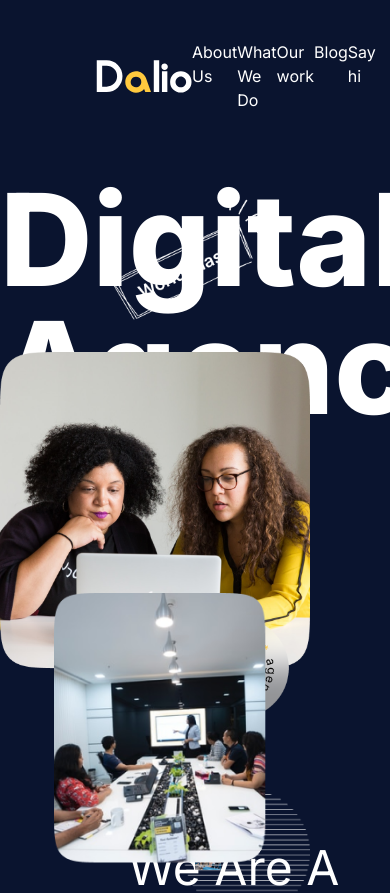
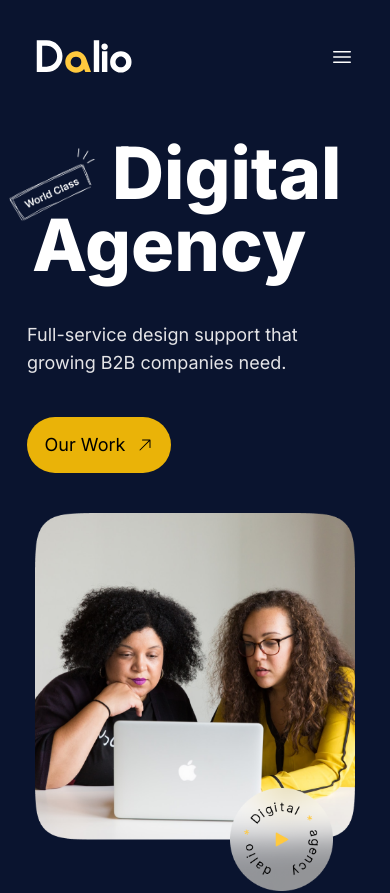
Before and after one commit to Kerotobil/bykr-case, a Next.js app: page / in a window 390 px wide. Shown: the top 893 px of the page. Built offline with nearby package versions, Linux system fonts and the light colour scheme; a web font is replaced by a local one.

Commit message:
Edit Navbar and InıtialComponent for responsive layout

```diff
--- a/components/General/button.tsx
+++ b/components/General/button.tsx
@@ -12,7 +12,7 @@ interface Props {
 export const Button = (props: Props) => {
   return (
     <button
-      className={`w-48 flex items-center justify-center h-14 mt-10 text-lg rounded-full ${
+      className={`w-36 md:w-48 flex items-center justify-center h-14 mt-10 text-lg rounded-full ${
         props.bgColor == null ? 'bg-yellow-500' : props.bgColor
       } ${props.borderClasses == null ? 'border-0' : props.borderClasses} ${
         props.textClasses == null ? 'text-black' : props.textClasses
--- a/components/Home/InitialLayout.tsx
+++ b/components/Home/InitialLayout.tsx
@@ -4,11 +4,11 @@ import { Button } from '../General/button';
 export const InitialLayout = () => {
   return (
     <div className="relative pb-56 ">
-      <div className="relative text-center text-9xl font-extrabold">
-        <h1 className="">Digital</h1>
-        <h1 className="pr-36">Agency</h1>
-        <div className="absolute top-0 left-24 md:left-24 lg:left-52 xl:left-72">
-          <div className="w-48 h-32">
+      <div className="relative md:text-center text-7xl md:text-8xl lg:text-9xl font-extrabold">
+        <h1 className="ml-28 md:ml-0">Digital</h1>
+        <h1 className="ml-8 md:ml-0 md:pr-36">Agency</h1>
+        <div className="absolute top-0 left-0 md:left-24 lg:left-52 xl:left-72">
+          <div className="w-28 h:14 md:w-36 lg:w-48 md:h-32">
             <Image
               src="/worldClass.png"
               alt=""
@@ -23,19 +23,28 @@ export const InitialLayout = () => {
           </div>
         </div>
       </div>
-      <div className="mt-10 max-w-lg pr-32 mx-auto">
+      <div className="mt-10 max-w-sm px-6 md:max-w-lg md:pr-32 mx-auto">
         <p className="text-lg text-zinc-200">
-          Full-service design support that growing B2B companies need. World leading agency.
+          Full-service design support that growing B2B companies need.
+          <span className="hidden md:block"> World leading agency.</span>
         </p>
-        <Button text="Our Project" />
+        <div className="hidden md:block">
+          <Button text="Our Project" />
+        </div>
+        <div className="md:hidden block">
+          <Button text="Our Work" />
+        </div>
       </div>
       <div className="mt-10 mx-auto "></div>
-      <div className="absolute top-44 right-20 md:right-24 lg:right-10 ">
+      <div className="hidden md:block lg:absolute lg:top-44 md:right-24 lg:right-10 ">
         <div className="relative">
           <Image src="/heroImage.png" alt="" width={448} height={475} />
         </div>
       </div>
-      <div className="absolute bottom-0 right-20 md:right-24 lg:left-9 ">
+      <div className="mx-auto md:hidden">
+        <Image src="/heroImage.png" alt="" className="mx-auto" width={320} height={475} />
+      </div>
+      <div className="ml-8 mt-16 lg:ml-0 lg:mt:0 lg:absolute bottom-0 lg:right-20 md:right-24 lg:left-9 ">
         <div className="relative w-64">
           <Image
             src="/SideImage.png"
--- a/components/Home/Navbar.tsx
+++ b/components/Home/Navbar.tsx
@@ -4,9 +4,9 @@ import { Bars3Icon } from '@heroicons/react/24/solid';
 export const Navbar = () => {
   const menuList = ['About Us', 'What We Do', 'Our work', 'Blog', 'Say hi'];
   return (
-    <div className="flex justify-between px-24 items-center max-w-7xl">
+    <div className="flex justify-between px-9 md:px-24 items-center max-w-7xl">
       <Logo />
-      <ul className="flex justify-between w-2/4 text-white">
+      <ul className="hidden md:flex justify-between w-2/4 text-white">
         {menuList.map((item, index) => (
           <li key={index}>
             <span> {item}</span>
--- a/pages/index.tsx
+++ b/pages/index.tsx
@@ -13,7 +13,7 @@ export default function Home() {
   return (
     <div className="mainBg">
       <div className="max-w-screen-1/2xl mainBg pb-24 mx-auto text-white font-inter">
-        <div className=" h-screen mx-auto pt-10">
+        <div className="md:h-screen mx-auto pt-10">
           <Navbar />
           <div className="mt-16">
             <InitialLayout />
```
